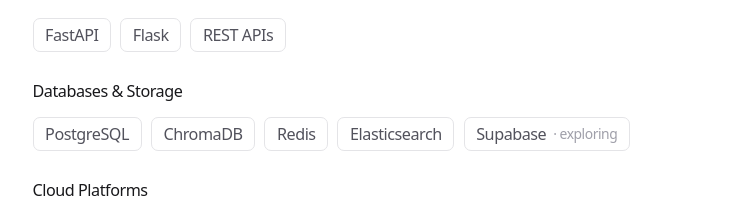
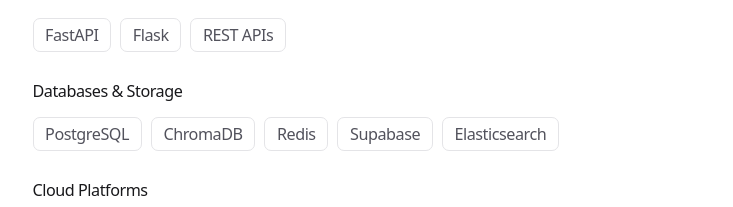
Before and after one commit to aymenkrifa/portfolio, a Next.js app: page / in a window 1280 px wide. Shown: the part 2985-3192 px from the top of the page, without its empty margins (182-915 px from the left). Built offline with nearby package versions, Linux system fonts and the light colour scheme.

Commit message:
feat: Remove exploring tag for Supabase

```diff
--- a/app/data.ts
+++ b/app/data.ts
@@ -125,7 +125,7 @@ export const SKILL_CATEGORIES: SkillCategory[] = [
       { name: 'PostgreSQL' },
       { name: 'ChromaDB' },
       { name: 'Redis' },
-      { name: 'Supabase', exploring: true },
+      { name: 'Supabase' },
       { name: 'Elasticsearch' },
     ],
   },
```
